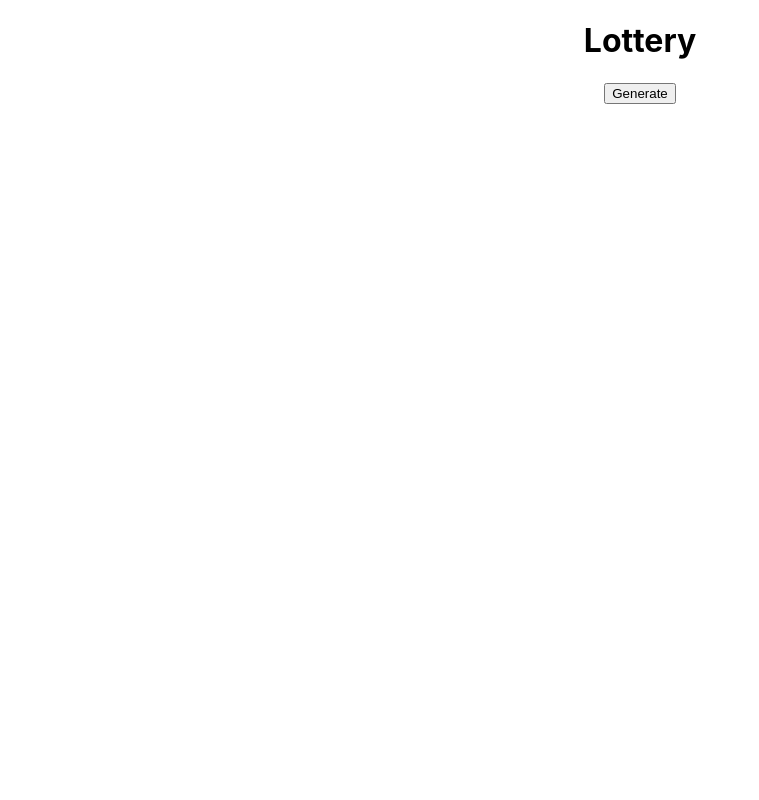
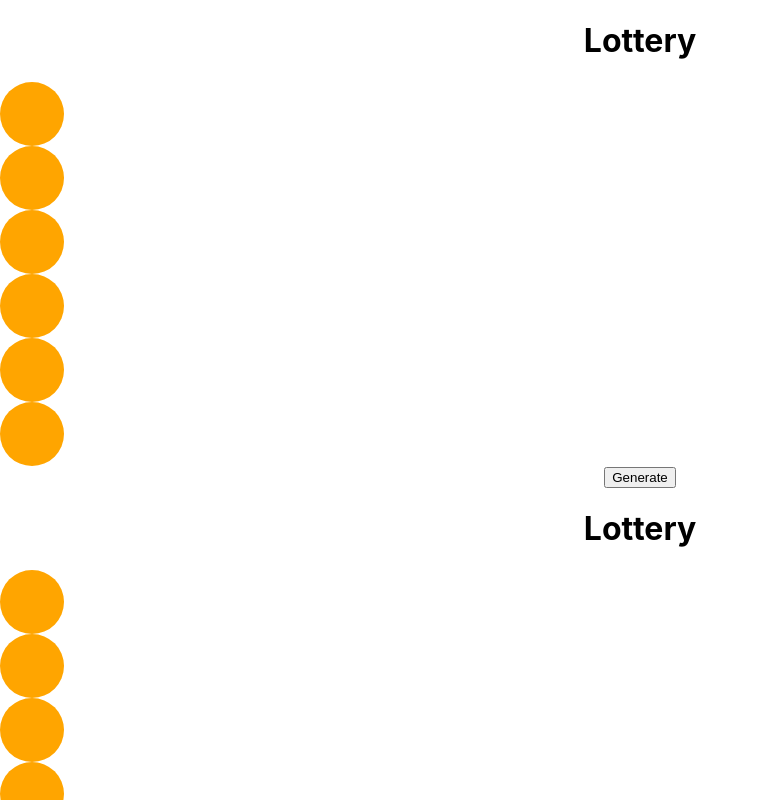
Before and after one commit to Guillermo-Martin/lottery, a React (Create React App) app: page / in a window 1280 px wide. Shown: the top 800 px of the page, without its empty margins (0-759 px from the left). Built offline with nearby package versions, Linux system fonts and the light colour scheme.

Commit message:
Add numBalls and maxNum to defaultProps and revise createBall function with props

```diff
--- a/src/App.js
+++ b/src/App.js
@@ -5,7 +5,8 @@ import './App.css';
 function App() {
   return (
     <div className="App">
-      <Lottery />
+      <Lottery numBalls={6} maxNum={40} />
+      <Lottery numBalls={4} maxNum={10} />
     </div>
   );
 }
--- a/src/containers/Lottery.js
+++ b/src/containers/Lottery.js
@@ -4,20 +4,24 @@ import Ball from './../components/Ball';
 class Lottery extends Component {
   static defaultProps = {
     title: "Lottery",
+    numBalls: 6,
+    maxNum: 40
   }
 
   state = {
-    numbers: ""
+    numbers: [
+      <Ball/>, <Ball/>, <Ball/>, <Ball/>, <Ball/>, <Ball/>,
+    ],
   }
 
   createBall = () => {
     // create array to hold random numbers
     let ballNumbers = [];
 
-    // create 6 random numbers
-    for(let i = 1; i < 7; i++) {
-      // generate a random number;
-      let randomNum = Math.floor(Math.random() * 40) + 1;
+    // create X random numbers based on numBalls passed in as props
+    for(let i = 0; i < this.props.numBalls; i++) {
+      // generate a random number based on maxNum passed in as props;
+      let randomNum = Math.floor(Math.random() * this.props.maxNum) + 1;
       // push random number into the ballNumbers array
       ballNumbers.push(randomNum);
     }
@@ -27,8 +31,6 @@ class Lottery extends Component {
     let balls = ballNumbers.map(num =>
       <Ball number={num} />
     );
-    // console.log(ballNumbers);
-    // console.log(balls)
 
     // change the state to be the balls array
     this.setState({numbers: balls});
```
